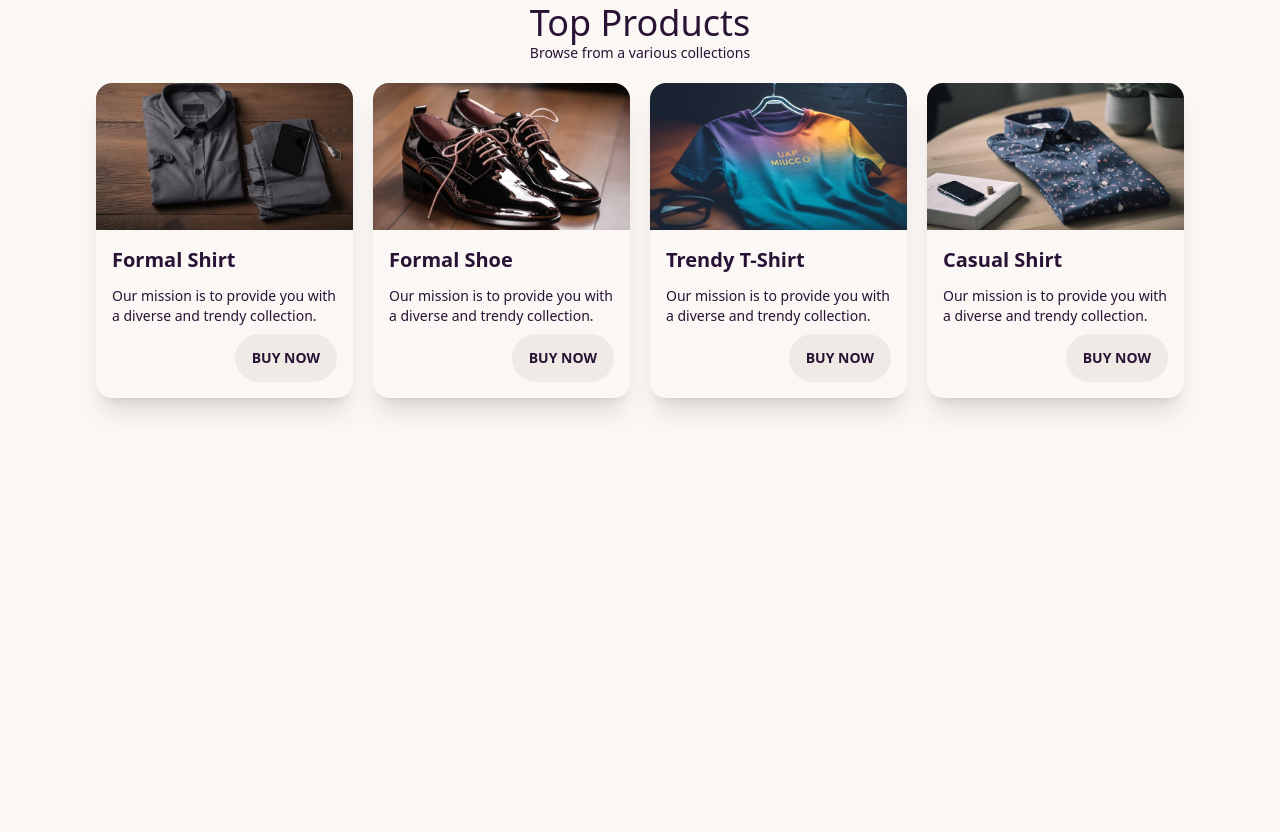
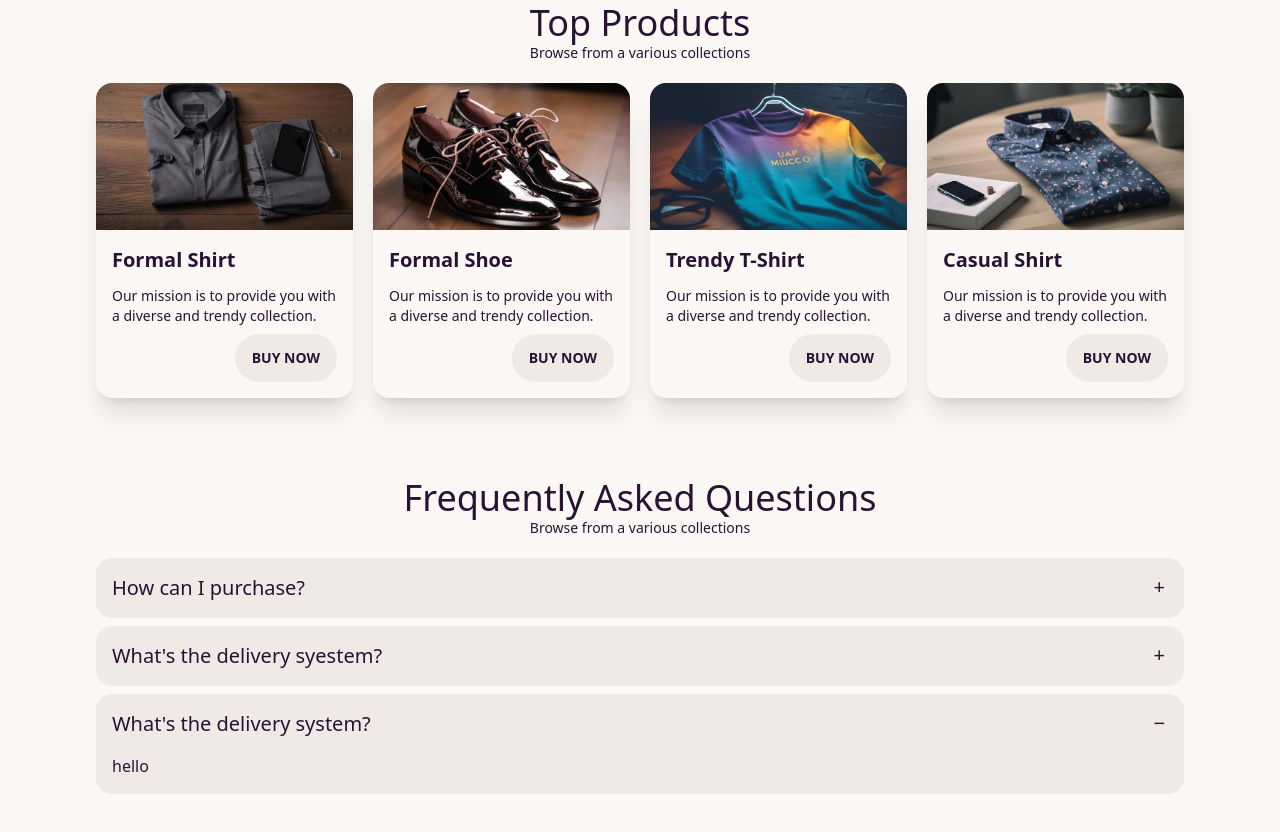
Before and after one commit to clicoverse/prac-daisy-man, a plain HTML site: page index.html in a window 1280 px wide. Shown: the part 1760-2592 px from the top of the page. Before the commit the page ends 2218 px from the top, so only its background shows below. Drawn offline with nearby package versions, Linux system fonts and the light colour scheme.

Commit message:
faq section added

```diff
--- a/index.html
+++ b/index.html
@@ -208,6 +208,42 @@
     </div>
   </section>
   <!-- top product section ends here -->
+  <!-- FAQ section starts here -->
+  <section class="max-w-screen-xl mx-auto px-8 md:px-16 lg:px-24 py-5 my-10 ">
+    <div class="text-center pb-5">
+      <h3 class="text-2xl md:text-4xl">Frequently Asked Questions</h3>
+      <p class="text-sm">Browse from a various collections</p>
+    </div>
+    <!-- faq section -->
+    <div class="collapse collapse-plus bg-base-200 mb-2">
+      <input type="radio" name="my-accordion-3" checked="checked" />
+      <div class="collapse-title text-xl font-medium">
+        How can I purchase?
+      </div>
+      <div class="collapse-content">
+        <p>hello</p>
+      </div>
+    </div>
+    <div class="collapse collapse-plus bg-base-200 mb-2">
+      <input type="radio" name="my-accordion-3" checked="checked" />
+      <div class="collapse-title text-xl font-medium">
+        What's the delivery syestem?
+      </div>
+      <div class="collapse-content">
+        <p>hello</p>
+      </div>
+    </div>
+    <div class="collapse collapse-plus bg-base-200 mb-2">
+      <input type="radio" name="my-accordion-3" checked="checked" />
+      <div class="collapse-title text-xl font-medium">
+        What's the delivery system?
+      </div>
+      <div class="collapse-content">
+        <p>hello</p>
+      </div>
+    </div>
+  </section>
+  <!-- FAQ section ends here -->
 </body>
 
 </html>
```
